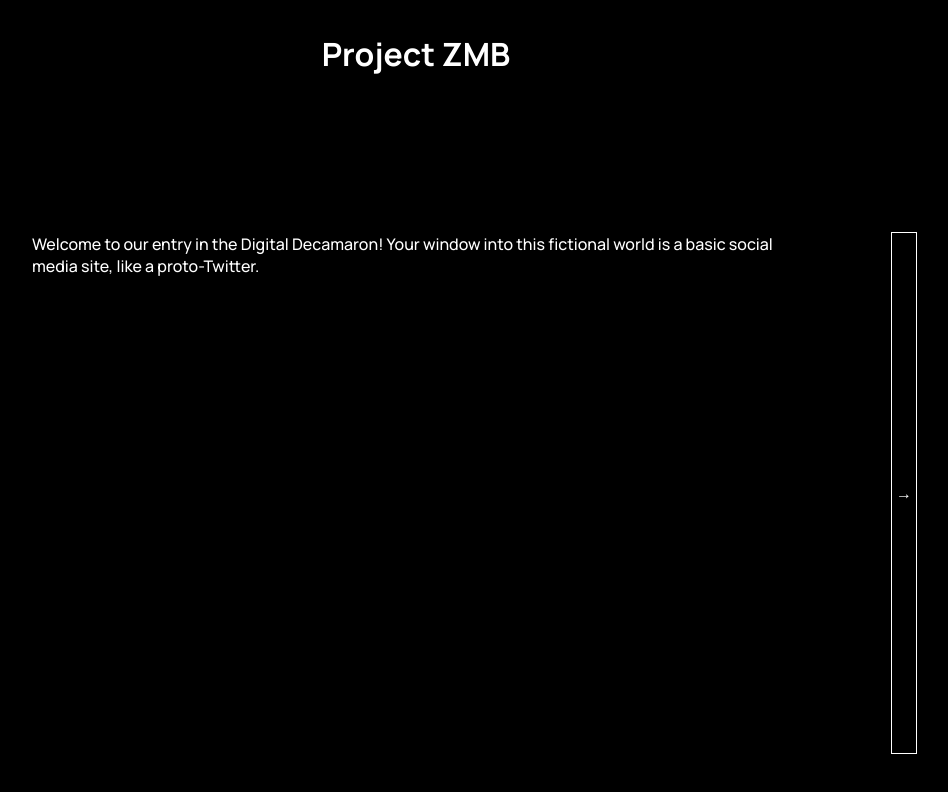
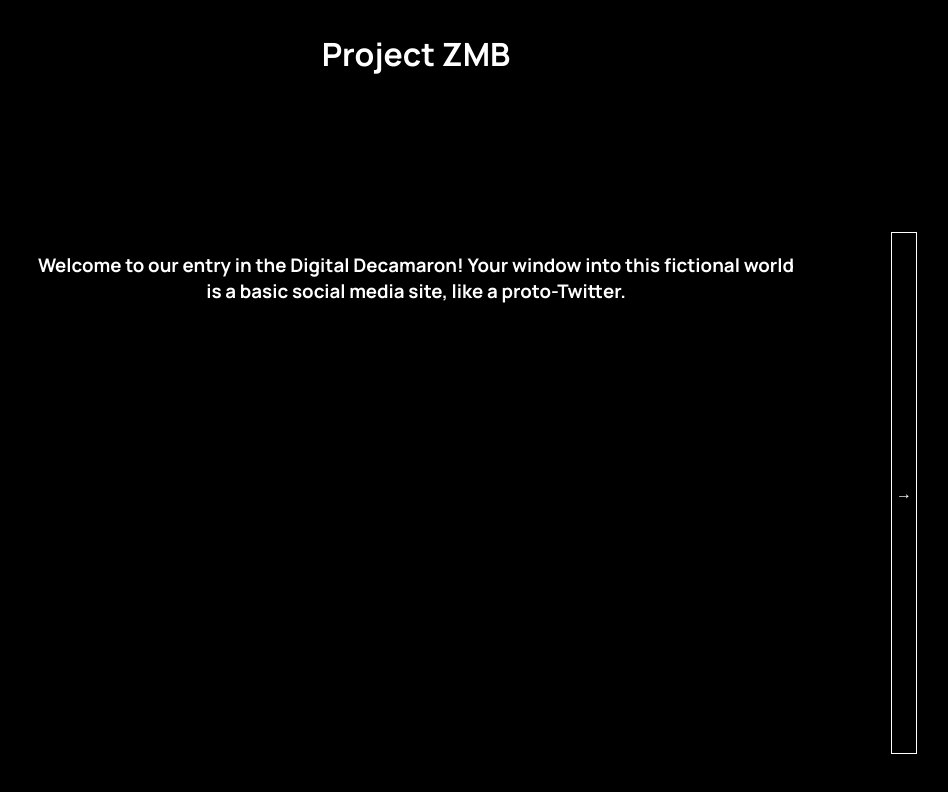
Before and after one commit to ryanisaacg/project-zmb, a plain HTML site: page index.html in a window 1280 px wide. Shown: the whole page, without its empty margins (224-1172 px from the left). Drawn offline with Linux system fonts and the light colour scheme.

Commit message:
Make the slides more legible

```diff
--- a/create_elements.js
+++ b/create_elements.js
@@ -15,12 +15,12 @@ const slides = [
     },
     {
         title: "Week 1",
-        text: "",
+        text: "Business as usual.",
         week: 1,
     },
     {
         title: "Week 2",
-        text: "",
+        text: "Everything's fine. I promise.",
         week: 2,
     },
     {
@@ -45,7 +45,7 @@ function startSlide(idx) {
     progressContainer.classList.add("hidden")
     const { title, text, week } = slides[idx]
     weekTitle.innerHTML = title
-    article.innerHTML = text
+    article.innerHTML = '<h3>' + text + '</h3>'
     document.getElementById("prev").classList.add("hidden")
     if(idx + 1 == slides.length) {
         document.getElementById("next").classList.add("hidden")
--- a/style.css
+++ b/style.css
@@ -12,6 +12,10 @@ body {
 
 h1 {
     margin-top: 32px;
+    text-align: center;
+}
+
+h3 {
     text-align: center;
 }
 
```
Also changed, not shown: week2-content.txt.
